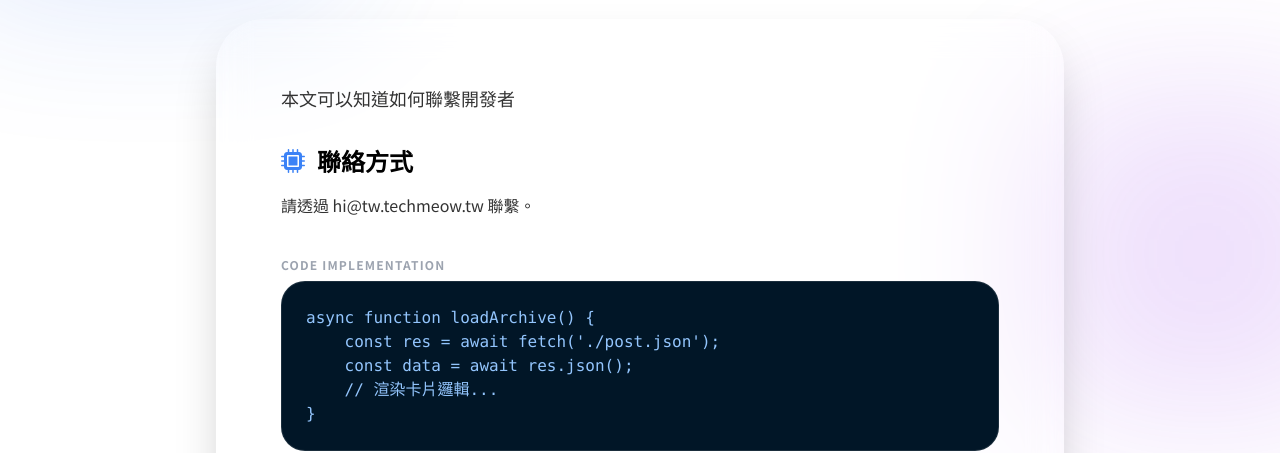
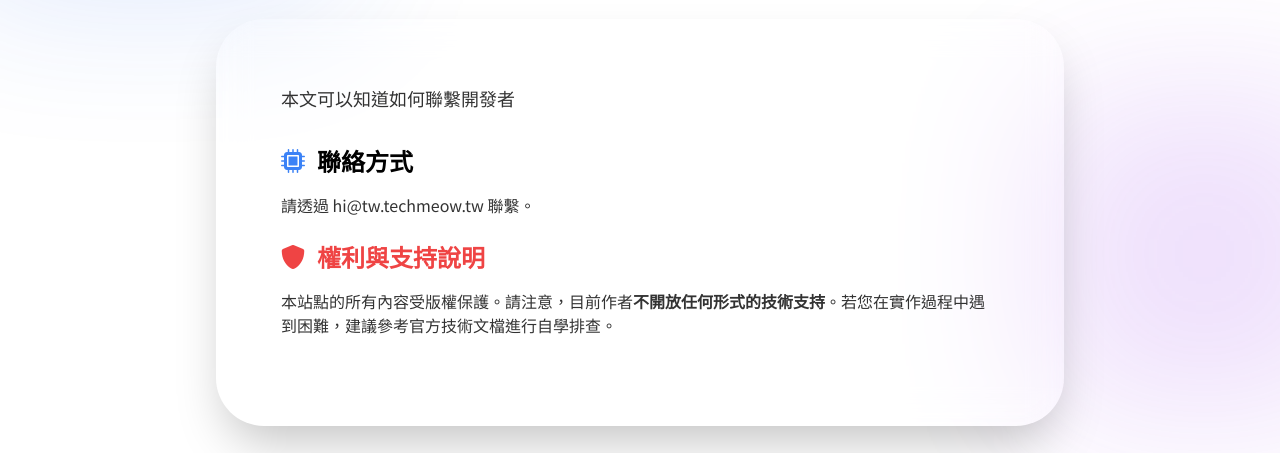
Before and after one commit to i-like-dev/techmeow.tw, a plain HTML site: page post/1.html in a window 1280 px wide. Shown: the part 367-820 px from the top of the page. Drawn offline with nearby package versions, Linux system fonts and the light colour scheme.

Commit message:
Update 1.html

```diff
--- a/post/1.html
+++ b/post/1.html
@@ -21,7 +21,6 @@
         ::-webkit-scrollbar {
         display: none;
                             }
-
         /* 隱藏 Firefox 和 IE/Edge 的滾動條 */
         html {
         scrollbar-width: none; /* Firefox */
@@ -84,14 +83,6 @@
                     請透過 hi@tw.techmeow.tw 聯繫。
                 </p>
 
-                <div class="my-10">
-                    <p class="text-xs font-bold text-gray-400 mb-2 uppercase tracking-widest">Code Implementation</p>
-                    <pre class="overflow-x-auto"><code class="text-blue-300">async function loadArchive() {
-    const res = await fetch('./post.json');
-    const data = await res.json();
-    // 渲染卡片邏輯...
-}</code></pre>
-                </div>
 
                 <h3 class="text-2xl font-bold mb-4 flex items-center text-red-500">
                     <i class="fas fa-shield-alt mr-3"></i> 權利與支持說明
```
